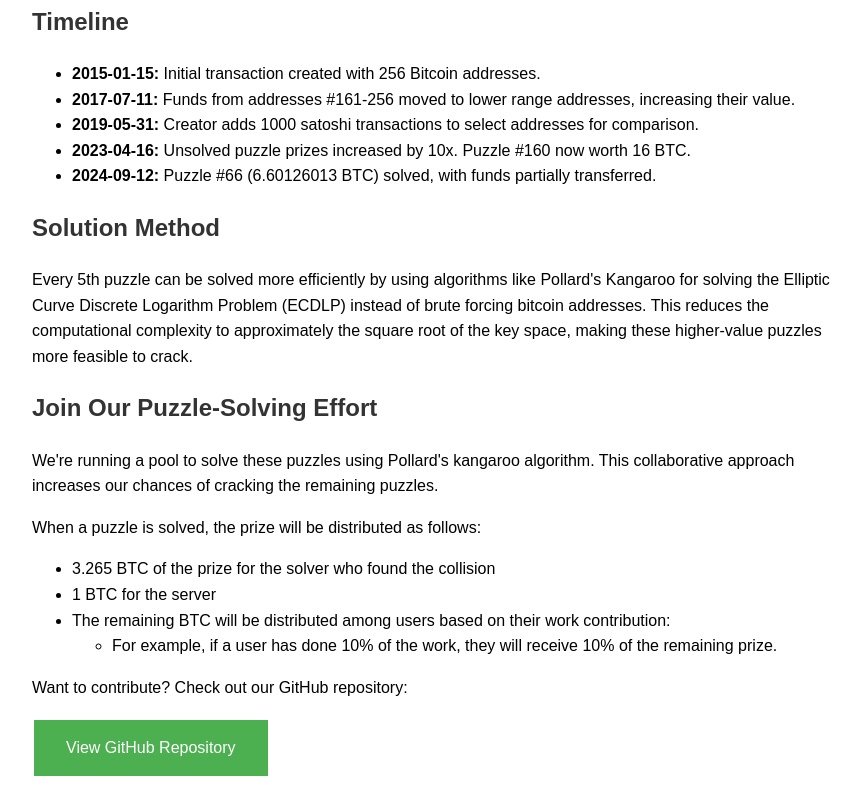
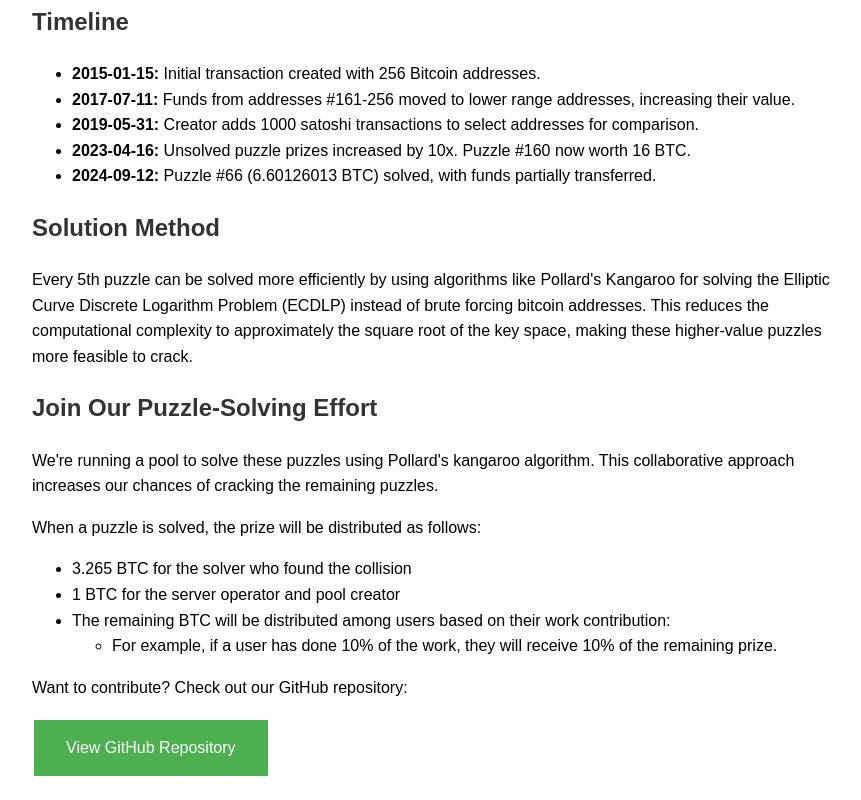
Before and after one commit to puzzlesearch/puzzlesearch.github.io, a plain HTML site: page index.html in a window 1280 px wide. Shown: the part 478-1278 px from the top of the page, without its empty margins (208-1069 px from the left). Drawn offline with Linux system fonts and the light colour scheme.

Commit message:
Update index.html

```diff
--- a/index.html
+++ b/index.html
@@ -71,8 +71,8 @@
     <p>We're running a pool to solve these puzzles using Pollard's kangaroo algorithm. This collaborative approach increases our chances of cracking the remaining puzzles.</p>
     <p>When a puzzle is solved, the prize will be distributed as follows:</p>
     <ul>
-        <li>3.265 BTC of the prize for the solver who found the collision</li>
-        <li>1 BTC for the server</li>
+        <li>3.265 BTC for the solver who found the collision</li>
+        <li>1 BTC for the server operator and pool creator</li>
         <li>The remaining BTC will be distributed among users based on their work contribution:
             <ul>
                 <li>For example, if a user has done 10% of the work, they will receive 10% of the remaining prize.</li>
```
